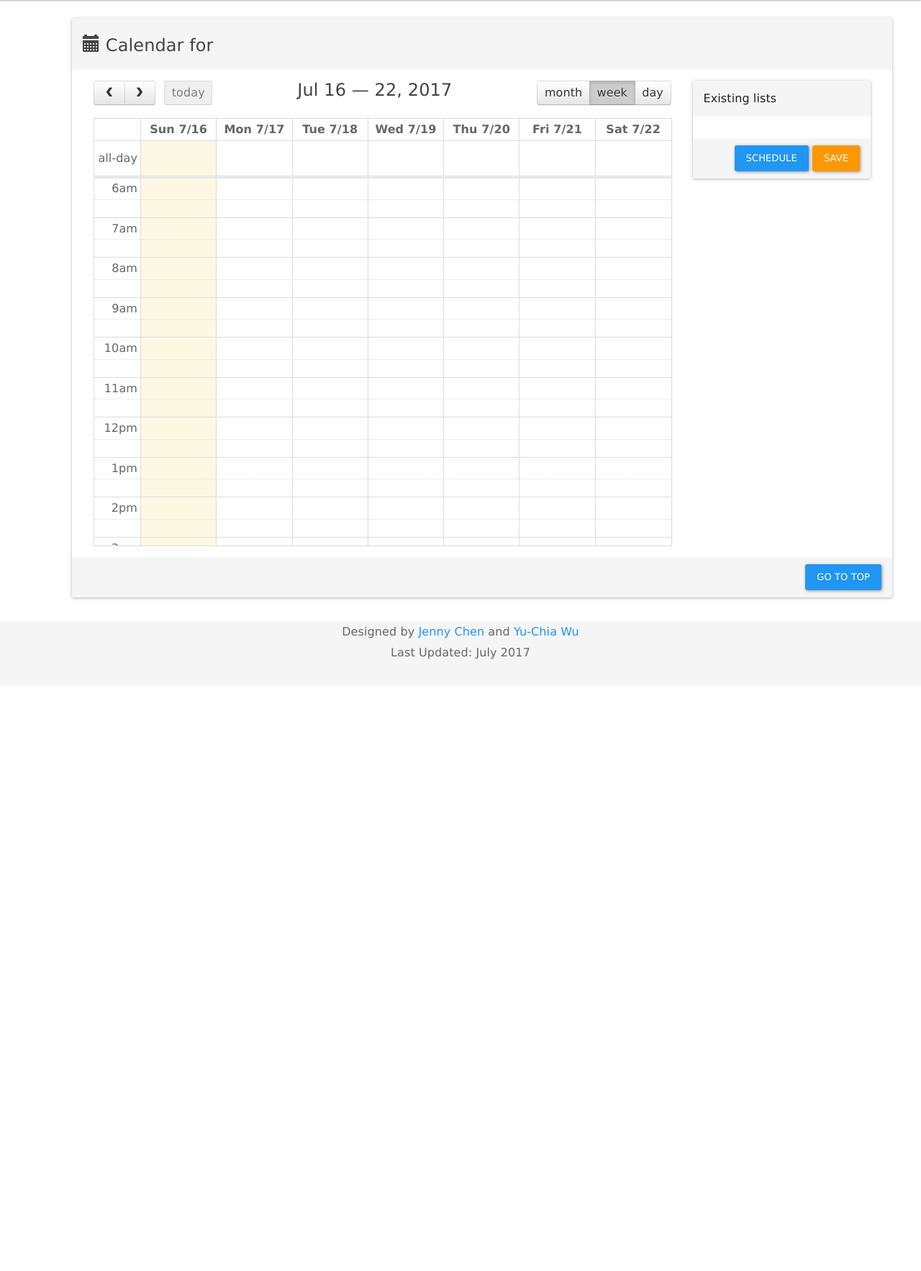
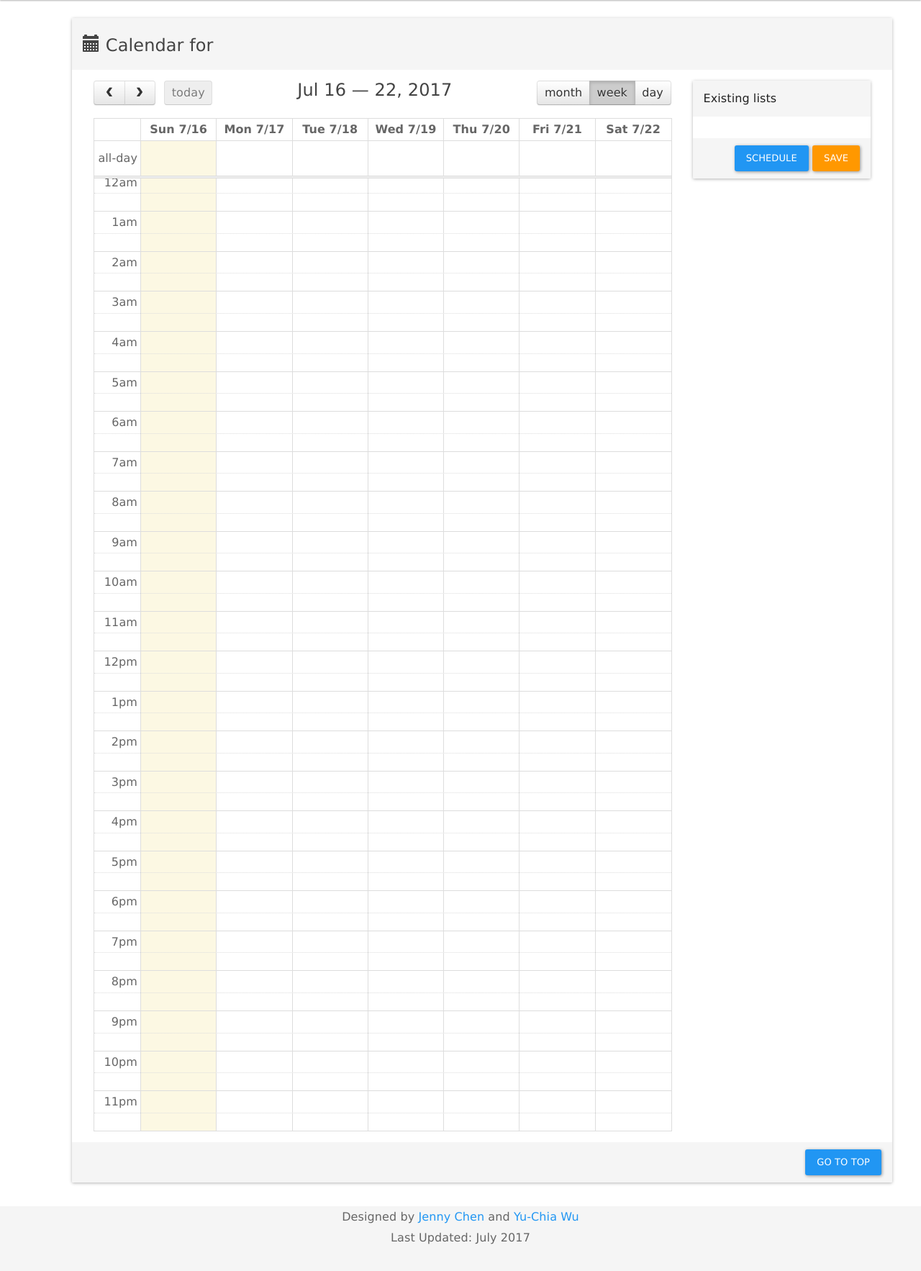
Before and after one commit to gges5110/ScheduleMyTasks, a Python web app: template templates/calendar.html in a window 1280 px wide. Shown: the part 45-1811 px from the top of the page at 72% size. Before the commit the page ends 961 px from the top, so only its background shows below. Run offline with Jinja, Linux system fonts and the light colour scheme; the template is opened without the code that fills it, so the values that code supplies are empty; some libraries are stand-ins or nearby versions.

Commit message:
Set fixed calendar height

```diff
--- a/templates/calendar.html
+++ b/templates/calendar.html
@@ -297,13 +297,14 @@ $(function() { // document ready
     var today = new Date();
     var date_now = today.getFullYear() + "-" + (today.getMonth() + 1) + "-" + today.getDate();
 
+    // Initialize fullCalendar
     $('#calendar').fullCalendar({
         header: {
           left: 'prev,next today',
           center: 'title',
           right: 'month,agendaWeek,agendaDay'
         },
-        // height: 1650,
+        height: 1460,
         eventRender: function (event, element) {
             element.attr('href', 'javascript:void(0);');
             element.click(function() {
```
